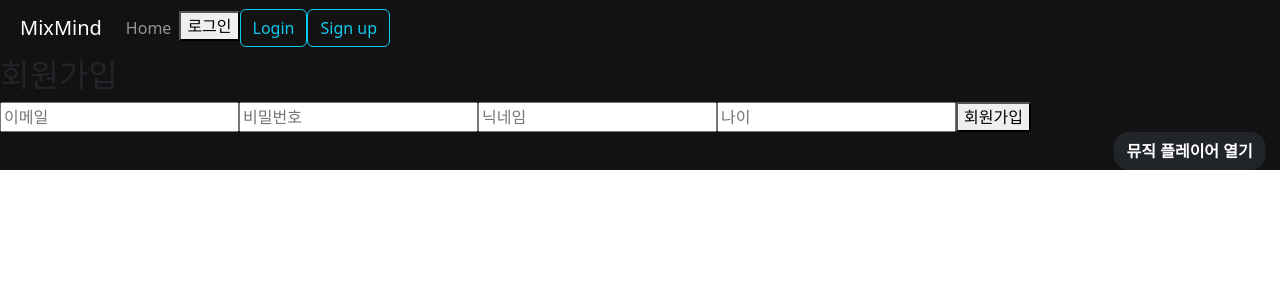
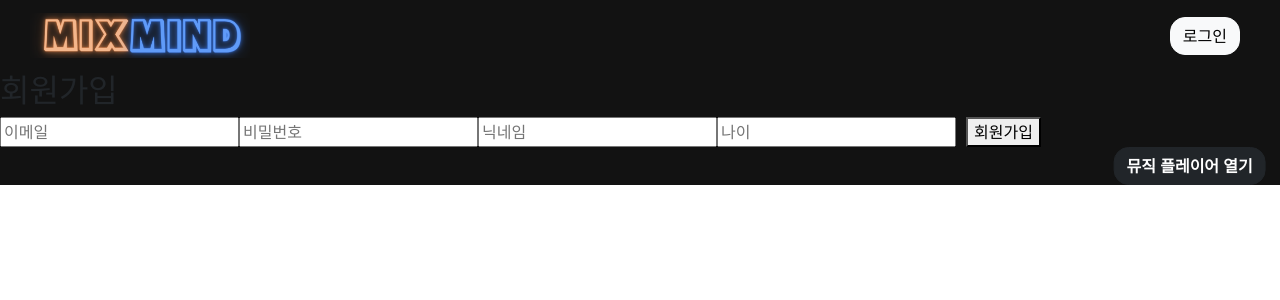
Before and after one commit to Rndns/MixMind, a React (Create React App) app in the folder react_mm/: page /regist in a window 1280 px wide. Shown: the top 300 px of the page. Built offline with nearby package versions, Linux system fonts and the light colour scheme; no server answers.

Commit message:
[edit]header

```diff
--- a/react_mm/src/layouts/header.js
+++ b/react_mm/src/layouts/header.js
@@ -4,6 +4,7 @@ import { useRecoilState } from 'recoil';
 import { loginState } from '../recoil/atoms';
 import { Navbar, Nav, Button } from 'react-bootstrap';
 import '../styles.css';
+import imgLogo from '/home/cshoon036/MixMind/react_mm/src/images/logo.png';
 
 const Header = () => {
   const navigate = useNavigate();
@@ -33,28 +34,18 @@ const Header = () => {
 
   return (
     <Navbar variant="dark">
-      <Navbar.Brand href="#home">MixMind</Navbar.Brand>
-      <Nav className="mr-auto">
-        <Nav.Link href="#home">Home</Nav.Link>
+      <Navbar.Brand href="#home">
+        <img
+            src={imgLogo}
+            width="220"
+            height="45"
+            className="d-inline-block align-top"
+            alt="MixMind Logo"
+        />
+      </Navbar.Brand>
+      <Nav>
+        <Button variant="light" onClick={() => {loggedIn ? navigate('/logout') : navigate('/login')}}>{loggedIn ? '로그아웃' : '로그인'}</Button>
       </Nav>
-      <div className="headbutton">
-      <button onClick={() => {loggedIn ? navigate('/logout') : navigate('/login')}}>{loggedIn ? '로그아웃' : '로그인'}</button>
-
-        <Button className="login-button" variant="outline-info" onClick={handleLogin}>
-          Login
-        </Button>
-        <Button
-            className="signup-button"
-            variant="outline-info"
-            onClick={() => {
-            navigate(`/regist`, {
-                replace: false,
-            });
-            }}
-        >
-            Sign up
-        </Button>
-      </div>
     </Navbar>
   );
 };
--- a/react_mm/src/styles.css
+++ b/react_mm/src/styles.css
@@ -272,11 +272,22 @@
 .navbar.navbar-expand{
   display: flex;
   background-color: #121212;
+  z-index: 1;
   position: sticky;
+  top: 0;
+  padding-right: 0;
+  margin-right: 0;
+  justify-content: space-between;
+  align-items: center;
 }
-.mr-auto.navbar-nav{
-  justify-content : flex-start;
+.navbar-nav{
+  background-color: #121212;
+  margin-right : 40px;
 }
 .navbar-brand {
-  margin-left : 20px;
+  margin-left : 30px;
 }
+[type=button]:not(:disabled), [type=reset]:not(:disabled), [type=submit]:not(:disabled), button:not(:disabled) {
+  cursor: pointer;
+  margin-left: 10px;
+}
```
Also changed, not shown: react_mm/src/images/logo.png (added).
